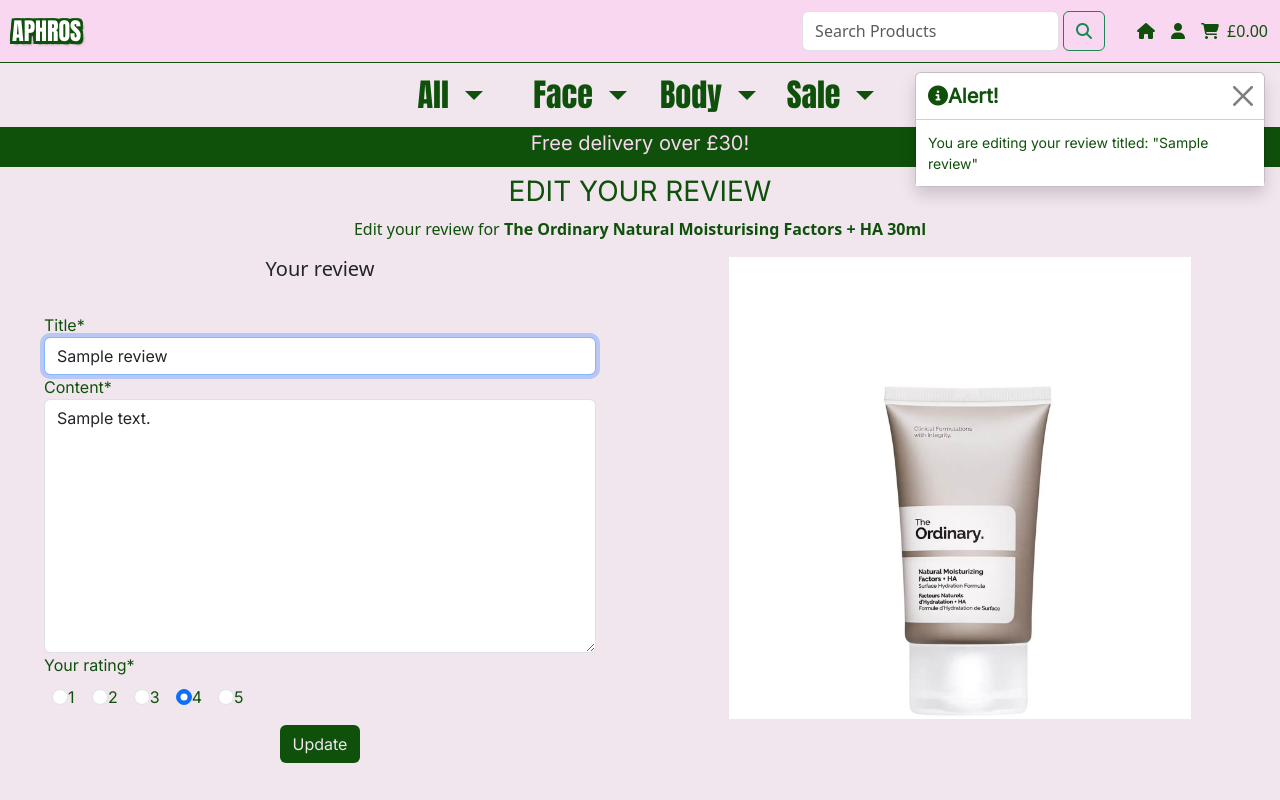
After one commit to mmnowak/mp4, a Django app: page /reviews/edit_review/1/ in a window 1280 px wide. The commit adds this page. Run offline with Django 3.2, Linux system fonts and the light colour scheme; a user stored in the database is signed in; data comes from the database, SQL or seed files in the repository; tables that the repository leaves empty hold one stand-in row (values such as "Sample post"); parts of the project's set-up code (start-up, migrations or seed data) failed here and were passed over; some libraries are stand-ins or nearby versions.

Commit message:
create edit review view, template and url

```diff
--- a/products/models.py
+++ b/products/models.py
@@ -35,9 +35,3 @@
 
     def __str__(self):
         return self.product_name
-
-    @property
-    def review_count(self):
-        """ Returns total number of reviews """
-
-        return self.reviews.count()
--- /dev/null
+++ b/reviews/templates/reviews/edit_review.html
@@ -0,0 +1,31 @@
+{% extends "base.html" %}
+{% load static %}
+
+{% block content %}
+
+
+<div class="container-fluid">
+    <div class="row mt-2">
+        <div class="text-center">
+        <h3 class="category-heading">Edit your review</h3>
+        <p>Edit your review for <strong>{{ product.product_name }}</strong></p></div>
+        <div class="col-6 ">
+            <h5 class="m-auto text-center">Your review</h5>
+            <form class="m-3 p-3 review-form" method="POST" action="{% url 'edit_review' review.id %}" id="edit-review-form">
+                {% csrf_token %}
+                {{ form|crispy }}
+                <div class="mt-2 text-center">
+
+                <button class="btn shop-btn" type="submit">Update</button></div>
+                </form>
+
+        </div>
+        <div class="col-6">
+            <div class="m-auto text-center">
+                <img src="{{ product.product_img.url }}" class="w-75" alt="{{ product.product_name }}">
+            </div>
+        </div>
+    </div>
+</div>
+
+{% endblock %}
--- a/reviews/templates/reviews/reviews.html
+++ b/reviews/templates/reviews/reviews.html
@@ -31,6 +31,9 @@
                      <p><i class="fa-solid fa-star"></i><i class="fa-regular fa-star"></i><i class="fa-regular fa-star"></i><i class="fa-regular fa-star"></i><i class="fa-regular fa-star"></i></p>
                      {% endif %}
                   </div>
+                  {% if request.user == review.user %}
+                  <a class="btn action-btn" href="{% url 'edit_review' review.id %}">Edit review</a>
+                  {% endif %}
                 </div>
               </div>
         </div>
--- a/reviews/urls.py
+++ b/reviews/urls.py
@@ -4,6 +4,6 @@
 
 urlpatterns = [
     path('add_review/<int:product_id>/', views.add_review, name='add_review'),
+    path('edit_review/<int:review_id>/', views.edit_review, name='edit_review'),
     path('reviews/<int:product_id>/', views.reviews, name='reviews'),
-    path('reviews/', reviews, name='reviews'),
 ]
--- a/reviews/views.py
+++ b/reviews/views.py
@@ -69,3 +69,55 @@
     }
 
     return render(request, template, context)
+
+@login_required()
+def edit_review(request, review_id):
+    """
+    Renders an edit review form for logged in users
+    Updates review in db
+    """
+
+    if not request.user.is_authenticated:
+        messages.error(request,
+                       'Sorry, you need to log in to edit a review!')
+        return redirect(reverse('account_login'))
+
+    review = get_object_or_404(Review, pk=review_id)
+    product = Product.objects.filter(review=review)[0]
+
+    if request.user != review.user:
+        messages.error(request, 'You can only edit your own reviews.')
+        return redirect(reverse('reviews', args=[product.id]))
+
+    if request.method == "POST":
+        form = ReviewForm(request.POST, request.FILES, instance=review)
+
+        if form.is_valid():
+            review = form.save()
+            review.save()
+
+            redirect_url = request.POST.get('redirect_url')
+
+            avg_rating = round(Review.objects.aggregate(Avg('rating'))['rating__avg'])
+            product.rating = avg_rating
+            product.save()
+
+            messages.success(request, f'You successfully updated your review!')
+            return redirect(reverse('reviews', args=[product.id]))
+        else:
+            messages.error(request, f'Your form is invalid')
+
+    else:
+        form = ReviewForm(instance=review)
+        messages.info(request, f'You are editing your review titled: "{review.title}"')
+
+    template = 'reviews/edit_review.html'
+
+
+    context = {
+        'form': form,
+        'review': review,
+        'product': product,
+    }
+
+    return render(request, template, context)
```
